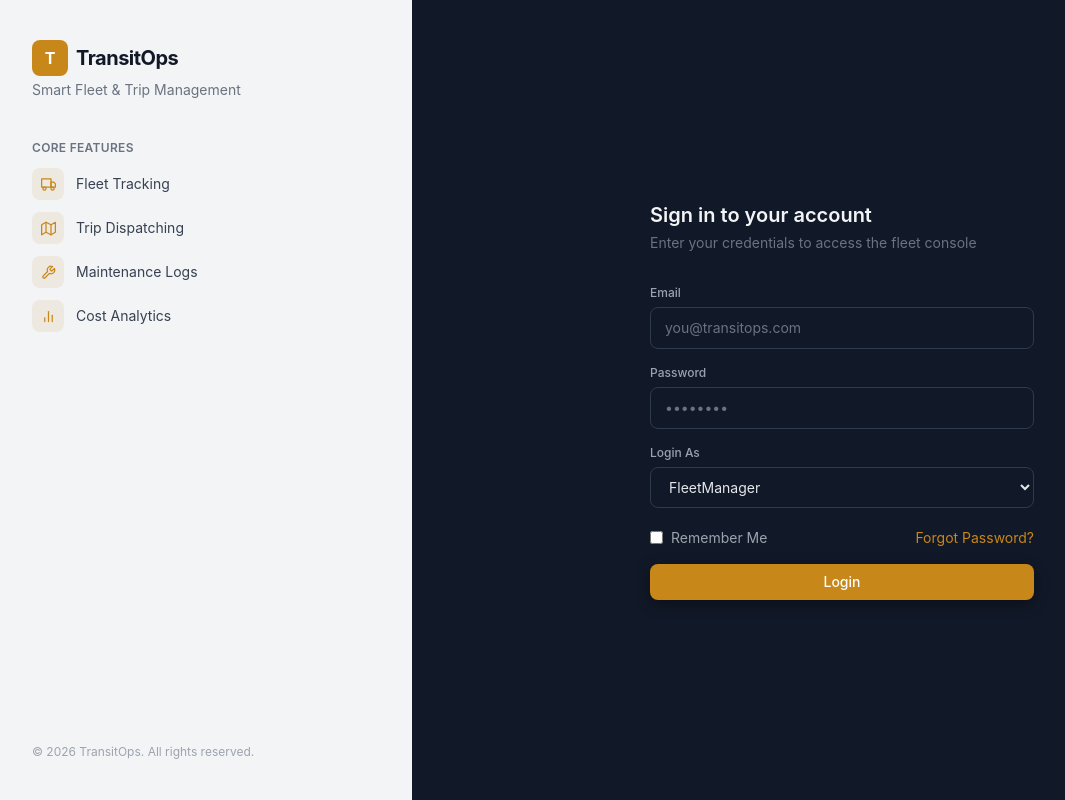
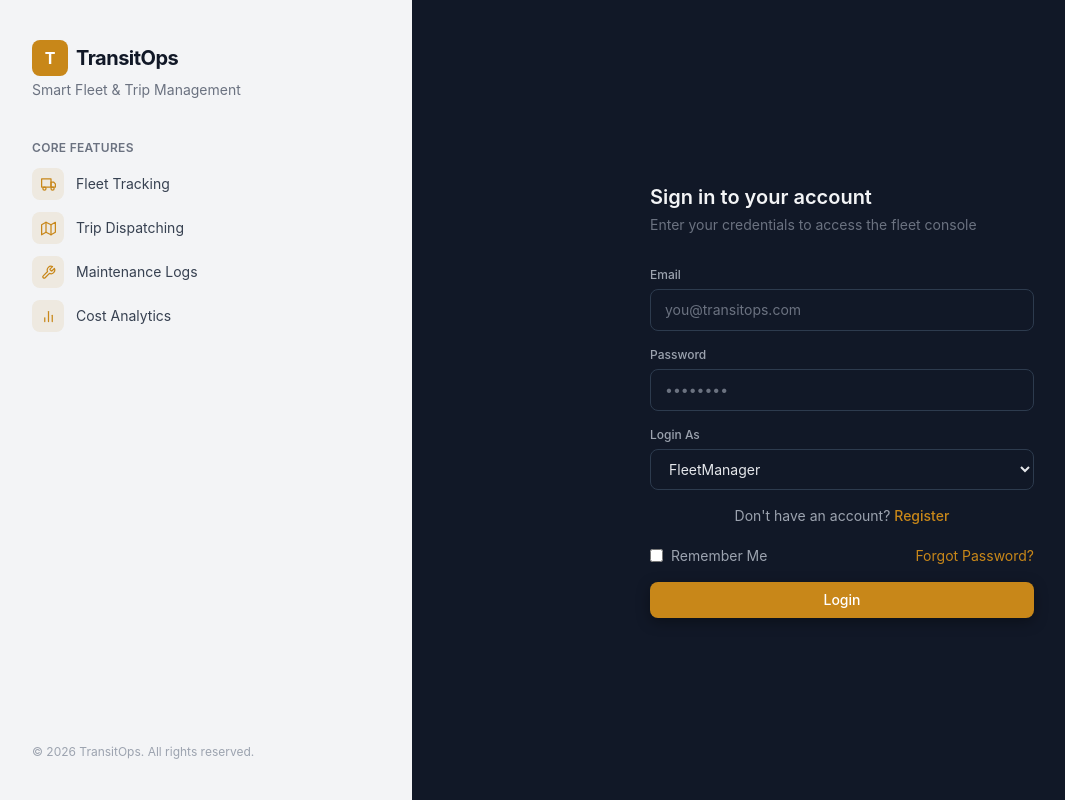
Before and after one commit to aishwarya-23-bansal/TransitOps, a React (Vite) app in the folder frontend/: page /login in a window 1280 px wide. Shown: the whole page, without its empty margins (8-1073 px from the left). Built offline with nearby package versions, Linux system fonts and the light colour scheme.

Commit message:
update login page

```diff
--- a/frontend/src/pages/Login.jsx
+++ b/frontend/src/pages/Login.jsx
@@ -1,5 +1,5 @@
 import { useState } from 'react'
-import { useNavigate } from 'react-router-dom'
+import { Link, useNavigate } from 'react-router-dom'
 import toast from 'react-hot-toast'
 import { FiTruck, FiMap, FiTool, FiBarChart2 } from 'react-icons/fi'
 import Input from '../components/Input.jsx'
@@ -123,6 +123,19 @@ export default function Login() {
               options={['FleetManager', 'Driver', 'SafetyOfficer', 'FinancialAnalyst']}
             />
 
+
+<div className="mt-4 text-center">
+  <p className="text-sm text-gray-400">
+    Don't have an account?{" "}
+    <Link
+      to="/register"
+      className="text-accent hover:text-accent-light font-medium transition-colors"
+    >
+      Register
+    </Link>
+  </p>
+</div>
+
             <div className="flex items-center justify-between text-sm pt-1">
               <label className="flex items-center gap-2 text-gray-400 cursor-pointer">
                 <input
```
